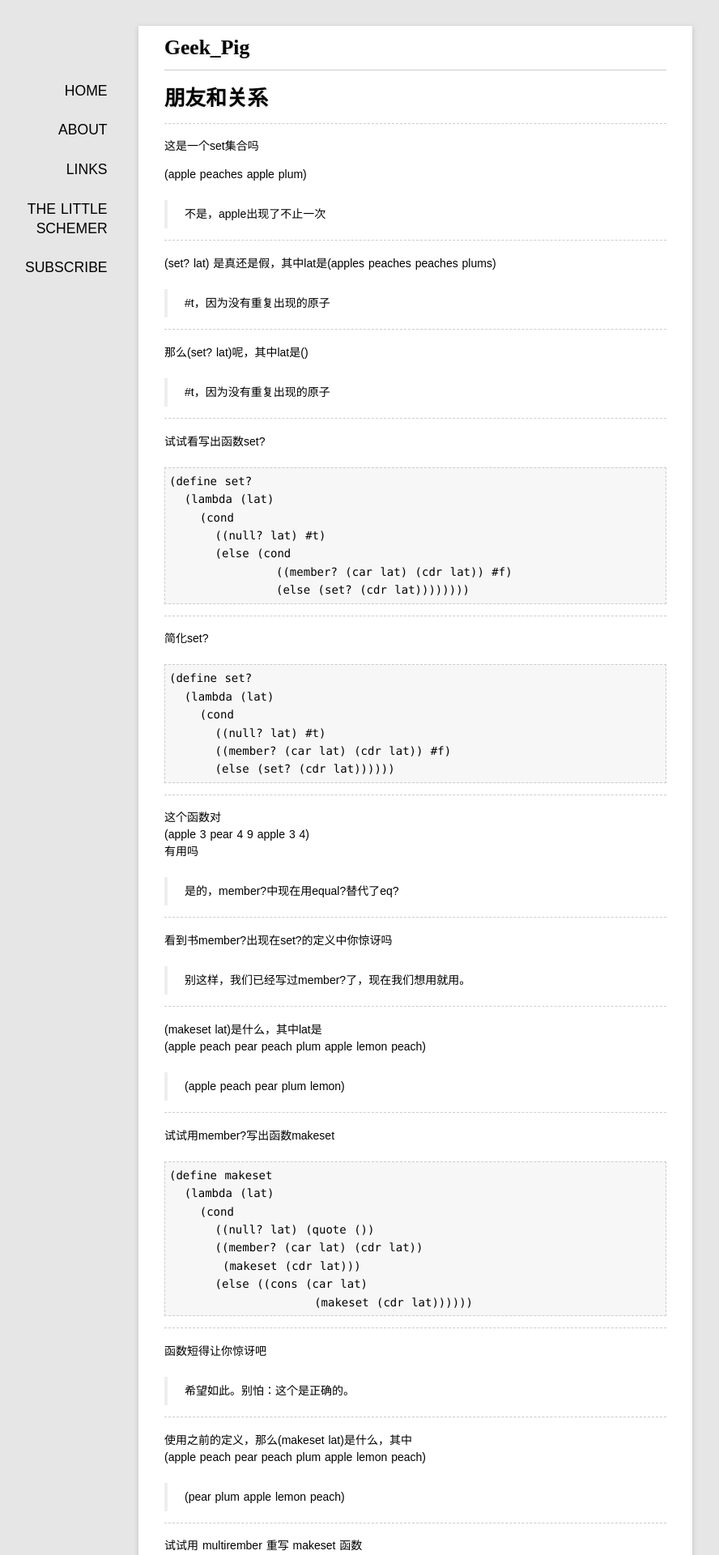
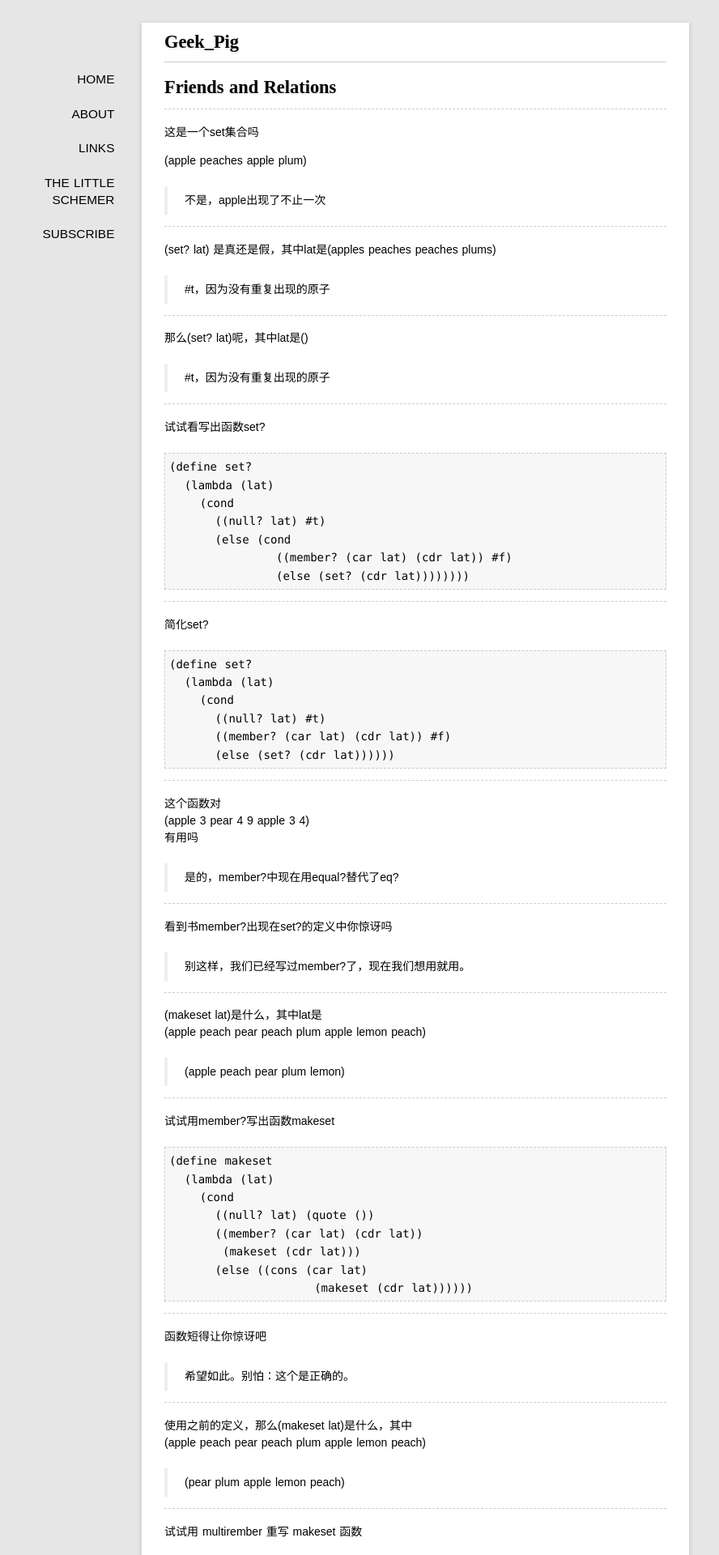
Before and after one commit to rhuichao/uternet.github.io, a Jekyll site: the page built from TLS/07.md, in a window 1280 px wide. Shown: the top 1920 px of the page at 81% size, without its empty margins (127-1015 px from the left). Built offline with Jekyll 4.4.1, drawn with Linux system fonts in a browser that asks for light colours; some web fonts are replaced; Markdown is read by kramdown in place of the engine named in the settings.

Commit message:
new document posted

````diff
--- a/TLS/07.md
+++ b/TLS/07.md
@@ -1,28 +1,28 @@
 ---
 layout: default
-title: 朋友和关系
+title: Friends and Relations
 ---
 
----
+---------------
 这是一个set集合吗
 
 (apple peaches apple plum)
 
 >不是，apple出现了不止一次
 
----
+---------------
 
 (set? lat) 是真还是假，其中lat是(apples peaches peaches plums)
 
 >\#t，因为没有重复出现的原子
 
----
+---------------
 
 那么(set? lat)呢，其中lat是()
 
 >\#t，因为没有重复出现的原子
 
----
+---------------
 
 试试看写出函数set?
 
@@ -36,7 +36,7 @@
               (else (set? (cdr lat))))))))
 ```
 
----
+---------------
 
 简化set?
 
@@ -49,7 +49,7 @@
       (else (set? (cdr lat))))))
 ```
 
----
+---------------
 
 这个函数对
 (apple 3 pear 4 9 apple 3 4)
@@ -57,21 +57,21 @@
 
 >是的，member?中现在用equal?替代了eq?
 
----
+---------------
 
 
 看到书member?出现在set?的定义中你惊讶吗
 
 >别这样，我们已经写过member?了，现在我们想用就用。
 
----
+---------------
 
 (makeset lat)是什么，其中lat是
 (apple peach pear peach plum apple lemon peach)
 
 >(apple peach pear plum lemon)
 
----
+---------------
 
 
 试试用member?写出函数makeset
@@ -87,20 +87,20 @@
                    (makeset (cdr lat))))))
 ```
 
----
+---------------
 
 函数短得让你惊讶吧
 
 >希望如此。别怕：这个是正确的。
 
----
+---------------
 
 使用之前的定义，那么(makeset lat)是什么，其中
 (apple peach pear peach plum apple lemon peach)
 
 >(pear plum apple lemon peach)
 
----
+---------------
 
 试试用 multirember 重写 makeset 函数
 
@@ -113,21 +113,21 @@
       (else ((cons (car lat) (makeset (multirember (car lat) (cdr lat))))))))))
 ```
 
----
+---------------
 
 使用第二个定义，那么(makeset lat)是什么，其中
 (apple peach pear peach plum apple lemon peach)
 
 >(pear plum apple lemon peach)
 
----
+---------------
 
 用自己的话描述及喜爱第二个 makeset 函数定义是如何工作的。
 
 >下面是我们的描述：
 >“函数 makeset 在用删除再次出现与第一个原子相同的原子成员后，把第一个原子cons到自然递归上。”
 
----
+---------------
 
 这个函数对
 (apple 3 pear 4 9 apple 3 4)
@@ -135,7 +135,7 @@
 
 >是的，multirember中现在用equal?替代了eq?
 
----
+---------------
 
 (subset? set1 set2)
 是什么，其中
@@ -144,7 +144,7 @@
 
 >\#t，因为每一个set1中的原子也在set2中。
 
----
+---------------
 
 写出函数 subset?
 
@@ -159,7 +159,7 @@
               (else #f))))))
 ```
 
----
+---------------
 
 你能写出一个更简单的吗
 
@@ -173,7 +173,7 @@
       (else #f))))
 ```
 
----
+---------------
 
 试试用(and ...)重写 subset?
 
@@ -186,7 +186,7 @@
             (subset? (cdr set1) set2))))))
 ```
 
----
+---------------
 
 (eqset? set1 set2)
 是什么，其中
@@ -195,7 +195,7 @@
 
 >\#t
 
----
+---------------
 
 写出函数eqset?
 
@@ -208,7 +208,7 @@
       (else #f))))
 ```
 
----
+---------------
 
 你能用一行的cond-写出 eqset吗
 
@@ -220,7 +220,7 @@
                 (subset? set2 set1))))))
 ```
 
----
+---------------
 
 写出一行版
 
@@ -231,7 +231,7 @@
          (subset? set1 set2))))
 ```
 
----
+---------------
 
 (intersect? set1 set2)
 是什么，其中
@@ -240,7 +240,7 @@
 
 >\#t，因为set1至少有一个原子出现在set2中。交集
 
----
+---------------
 
 定义函数 intersect?
 
@@ -254,7 +254,7 @@
               (else (intersect? (cdr set1) set2)))))))
 ```
 
----
+---------------
 
 写出更简洁的版本
 
@@ -267,7 +267,7 @@
       (else (intersect? (cdr set1) set2)))))
 ```
 
----
+---------------
 
 试试使用(or ...)写 intersect?函数
 
@@ -280,7 +280,7 @@
           (intersect? (cdr set1) set2)))))
 ```
 
----
+---------------
 
 对比subset? 和interset?
 
@@ -290,7 +290,7 @@
 
 >(and macaroni)
 
----
+---------------
 
 
 现在你能写出简短版的函数 intersect
@@ -306,7 +306,7 @@
       (else (intersect (cdr set1) set2)))))
 ```
 
----
+---------------
 
 (union set1 set2)
 是什么，其中
@@ -315,7 +315,7 @@
 
 >(stewed tomatoes casserole macaroni and cheese)
 
----
+---------------
 
 写出函数union
 
@@ -330,7 +330,7 @@
                   (union (cdr set1) set2))))))
 ```
 
----
+---------------
 
 这个函数是什么
 
@@ -346,7 +346,7 @@
 >我们的解释是：
 >“这个函数返回的是set1中有，但是set2中没有的原子。
 
----
+---------------
 
 (intersectall l-set)
 是什么，其中
@@ -354,7 +354,7 @@
 
 >(a)
 
----
+---------------
 
 
 (intersectall l-set)
@@ -363,7 +363,7 @@
 
 >(6 and)
 
----
+---------------
 
 现在使用任何你需要的的辅助函数写出 intersectall ，假定所有的集合表都非空。
 
@@ -375,7 +375,7 @@
       (else (intersect (car l-set) (intersectall (cdr l-set)))))))
 ```
 
----
+---------------
 
 这是一对a pair吗
 (pear pear)
@@ -383,21 +383,21 @@
 >是的，列表中只有两个原子。
 >注：一对a pair在Scheme(或Lisp)中是一个异样但相关的东西
 
----
+---------------
 
 这是一对a pair吗
 (3 7)
 
 >是
 
----
+---------------
 
 这是一对a pair吗
 ((2) (pair))
 
 >是。 因为列表中只有两个表达式。
 
----
+---------------
 
 (a-pair? l)
 其中l是
@@ -406,7 +406,7 @@
 >\#t。 因为列表中只有两个表达式。
 
 
----
+---------------
 
 定义函数 a-pair?
 
@@ -421,37 +421,37 @@
       (else #f))))
 ```
 
----
+---------------
 
 怎样取得一个对a piar的第一个 S-expression表达式
 
 >对pair取car
 
----
+---------------
 
 怎样取得一个对a piar的第一个 S-expression表达式
 
 >对pair取cdr再取car
 
----
+---------------
 
 怎样用两个原子构建一个 pair
 
 >把两个原子依次cons到一个()里，即(cons x1 (cons x2 (quote I())))
 
----
+---------------
 
 怎样用两个S-expression表达式构建一个 pair
 
 >把两个S-expression表达式依次cons到一个()里，即(cons x1 (cons x2 (quote I())))
 
----
+---------------
 
 觉得上边最后两个问题的回答有什么区别吗
 
 >没什么区别
 
----
+---------------
 
 ```
 (define first
@@ -474,7 +474,7 @@
 
 >它们被用来表示pair对和获得pair对的成员。详见第六章。他们用来提高可读性，见下文。
 
----
+---------------
 
 请把这三个函数用一行重定义。
 
@@ -492,7 +492,7 @@
     (cons s1 (cons s2 (quote ())))))
 ```
 
----
+---------------
 
 你能写出third的一行定义吗
 
@@ -502,42 +502,42 @@
     (car (cdr (cdr p)))))
 ```
 
----
+---------------
 
 l是rel吗，其中，l是
 (apple peaches pumpkin pie)
 
 >不是，因为l不是全由pair对构成。我们使用rel来表示relation。
 
----
+---------------
 
 l是rel吗，其中，l是
 ((apples peaches) (pumpkin pie) (apples peaches))
 
 >不是，因为l不是pair对的一个的集合，有重复的。
 
----
+---------------
 
 l是rel吗，其中，l是
 ((apples peaches) (pumpkin pie) )
 
 >是
 
----
+---------------
 
 l是rel吗，其中，l是
 ((4 3) (4 2) (7 6) (6 2) (3 4))
 
 >是
 
----
+---------------
 
 rel是fun吗，其中rel是
 ((4 3) (4 2) (7 6) (6 2) (3 4))
 
 >不是，我们用fun表示function函数。
 
----
+---------------
 
 (fun? rel)
 的值是什么，其中rel是
@@ -545,7 +545,7 @@
 
 >\#t，因为(firsts rel)是一个set。firsts详见第三章。
 
----
+---------------
 
 (fun? rel)
 是什么，其中rel是
@@ -553,7 +553,7 @@
 
 >\#f，因为b重复了。
 
----
+---------------
 
 用set?和firsts写出函数fun?
 
@@ -563,20 +563,20 @@
     (set? (firsts rel))))
 ```
 
----
+---------------
 
 函数fun?是简单的one-liner吗
 
 >当然是啊
 
----
+---------------
 
 
 我们怎么定义有限函数
 
 >对于我们，有限函数是pair对组成的list表，其中每个pair的第一个元素没有相同的。
 
----
+---------------
 
 (revrel rel)
 是什么，其中l是
@@ -584,7 +584,7 @@
 
 >((a 8) (pie pumpkin) (sick got))
 
----
+---------------
 
 现在能写出revrel函数
 
@@ -598,7 +598,7 @@
                   (revrel (cdr rel)))))))
 ```
 
----
+---------------
 
 下面的这个对吗
 
@@ -615,7 +615,7 @@
 
 >是的，现在你看出“representation表达”对可读性的益处了吧。
 
----
+---------------
 
 假设我们有如下函数revpair可以反转一个piar对的两个成员。
 
@@ -638,21 +638,21 @@
                   (revrel (cdr rel)))))))
 ```
 
----
+---------------
 
 猜猜看为什么fun不是fullfun，其中fun是
 ((8 3) (4 2) (7 6) (6 2) (3 4))
 
 >fun不是fullfun，因为所有pair的第二项中2出现了不止一次。
 
----
+---------------
 
 为什么(fullfun? fun)是#t，其中fun是
 ((8 3) (4 8) (7 6) (6 2) (3 4))
 
 >因为(3 8 6 2 4)是一个set。
 
----
+---------------
 
 (fullfun? fun)
 是什么，其中fun是
@@ -660,7 +660,7 @@
 
 >\#f
 
----
+---------------
 
 (fullfun? fun)
 是什么，其中fun是
@@ -668,7 +668,7 @@
 
 >\#t，因为(raisin prune grape)是一个集合。
 
----
+---------------
 
 定义fullfun?
 
@@ -678,19 +678,19 @@
     (set? (seconds fun))))
 ```
 
----
+---------------
 
 你能定义seconds吗
 
 >如同firsts
 
----
+---------------
 
 fullfun?还可以称作什么
 
 >one-to-one一对一
 
----
+---------------
 
 你能想出第二种one-to-one的写法吗
 
@@ -700,7 +700,7 @@
     (fun? (revrel fun)))
 ```
 
----
+---------------
 
 问
 ((chocolate chip) (doughy cookie))
@@ -708,14 +708,14 @@
 
 >是的，你现在就该来一份！
 
----
+---------------
 
 去点一份((chocolate chip) (doughy cookie))吧！
 
 
 或者你自己做一份，这样不是更好吗
 
----
+---------------
 
 ```
 (define cookies
--- a/media/css/style.css
+++ b/media/css/style.css
@@ -3,7 +3,7 @@
 @import url(http://fonts.googleapis.com/css?family=Gentium+Book+Basic:400,700);
 
 body{
-    font-size:12pt;
+    font-size:14px;
     word-spacing:1px;
     margin-left:auto;
     margin-right:auto;
````
